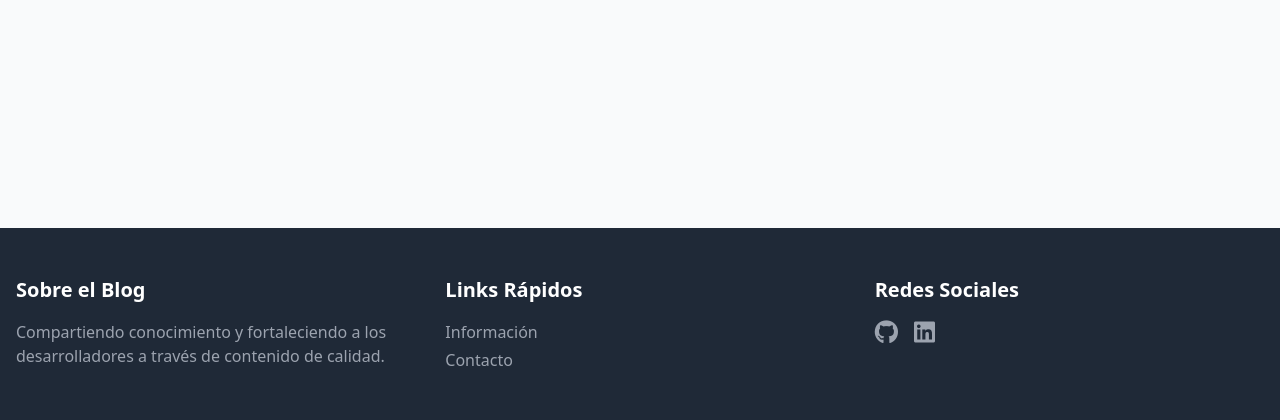
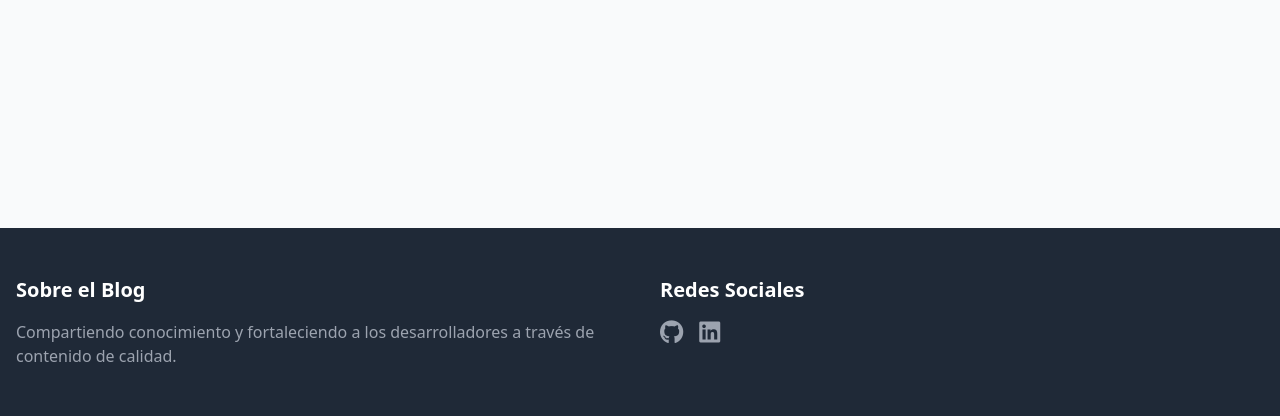
Before and after one commit to JoelRazuri/blog-personal, a Django app: page /blog/ in a window 1280 px wide. Shown: the part 405-825 px from the top of the page. Run offline with Django 5.2, Linux system fonts and the light colour scheme; data that the repository does not hold is empty; style sheets or scripts are compiled from the project's sources; some libraries are stand-ins or nearby versions.

Commit message:
reestructurando

```diff
--- a/templates/layouts/partials/footer.html
+++ b/templates/layouts/partials/footer.html
@@ -1,16 +1,9 @@
 <footer class="bg-gray-800 text-white py-12">
     <div class="max-w-7xl mx-auto px-4">
-        <div class="grid md:grid-cols-3 lg:grid-cols-3 gap-10">
+        <div class="grid md:grid-cols-2 lg:grid-cols-2 gap-10">
             <div>
                 <h3 class="text-xl font-bold mb-4">Sobre el Blog</h3>
                 <p class="text-gray-400">Compartiendo conocimiento y fortaleciendo a los desarrolladores a través de contenido de calidad.</p>
-            </div>
-            <div>
-                <h3 class="text-xl font-bold mb-4">Links Rápidos</h3>
-                <ul class="space-y-1">
-                    <li><a href="{%url 'blog:info' %}" class="text-gray-400 hover:text-white">Información</a></li>
-                    <li><a href="{%url 'blog:contact' %}" class="text-gray-400 hover:text-white">Contacto</a></li>
-                </ul>
             </div>
             <div>
                 <h3 class="text-xl font-bold mb-4">Redes Sociales</h3>
```
